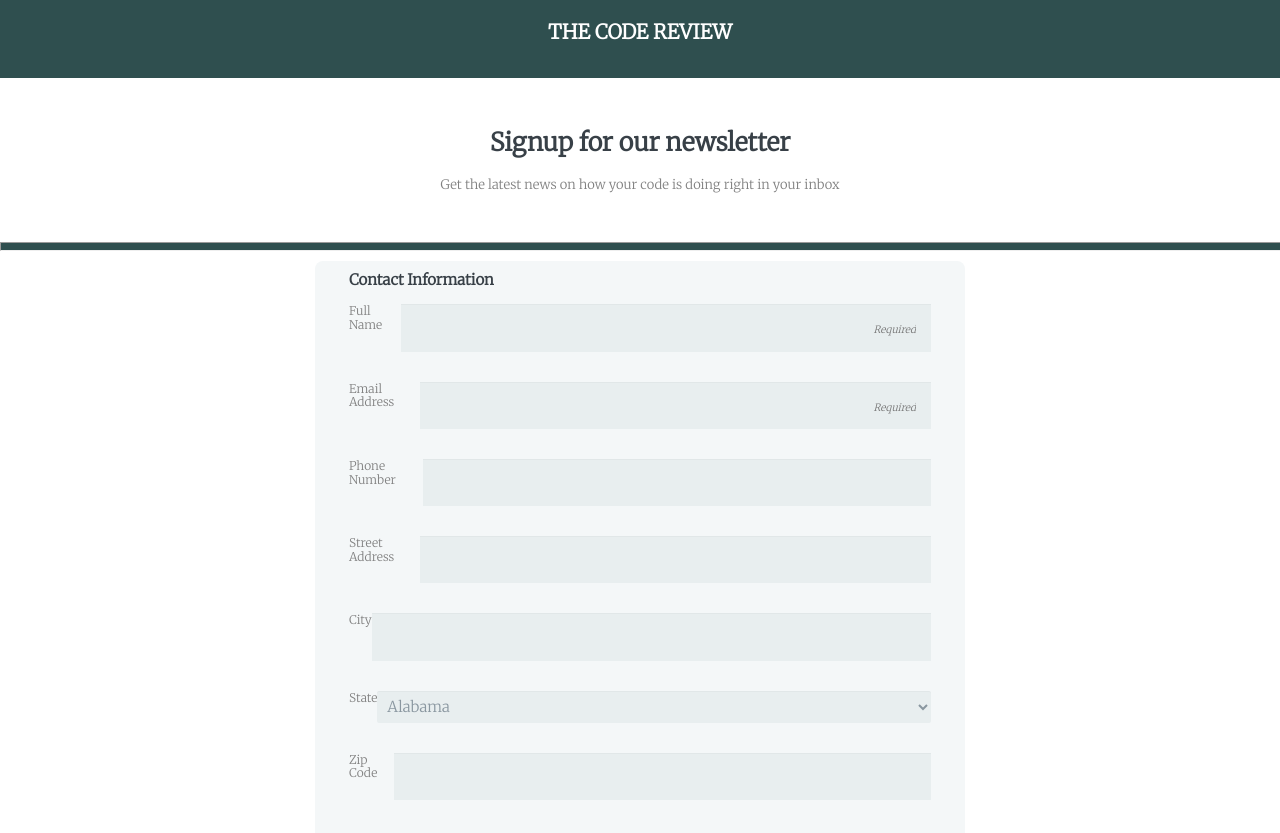
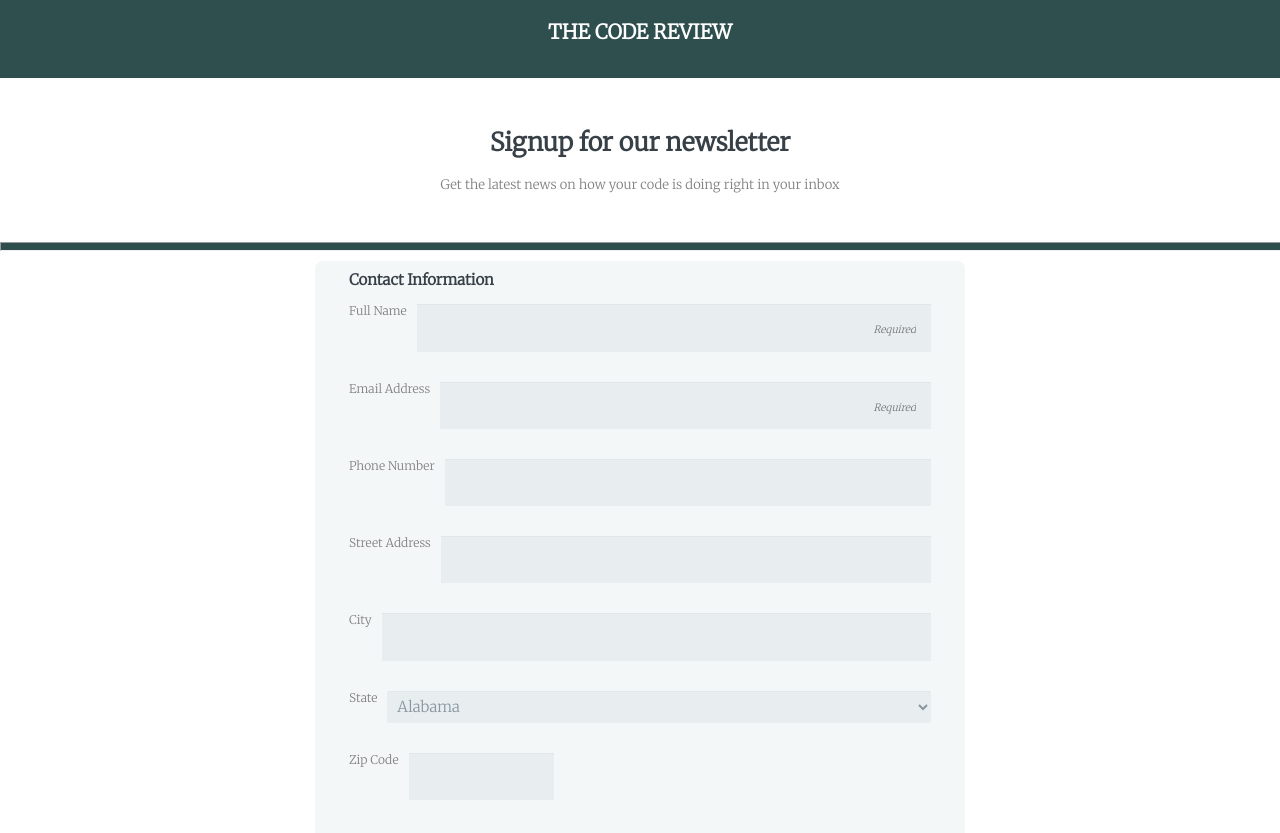
Before and after one commit to IsraelImmanuel/Online-Registration-Form, a plain HTML site: page index.html in a window 1280 px wide. Shown: the top 833 px of the page. Drawn offline with nearby package versions, Linux system fonts and the light colour scheme.

Commit message:
Add files via upload

```diff
--- a/index.html
+++ b/index.html
@@ -35,7 +35,7 @@
           </div>
           <div class="form-box">
             <label for="phone">Phone Number</label>
-            <input type="number" id="phone" name="user_phone">
+            <input type="tel" id="phone" name="user_phone">
           </div>
           <div class="form-box">
             <label for="street">Street Address</label>
@@ -57,7 +57,7 @@
           </div>
           <div class="form-box">
             <label for="zip">Zip Code</label>
-            <input type="number" id="zip" name="user_zip" >
+            <input type="text" id="zip" name="user_zip" >
           </div>
          </fieldset>
          <hr>
@@ -71,8 +71,8 @@
      <p>Newsletter Format</p>
     <input type="radio" id="html" value="html" name="user_text"><label class="light" for="html">HTML</label><br>
     <input type="radio" id="plain-text" value="plain-text" name="user_text"><label class="light" for="plain-text">Plain Text</label><br>
-  <p>Other topics you would like to hear about</p>
   <div>
+      <label for="msg">Other topics you would like to hear about</label>
     <textarea id="msg" name="user_message"></textarea>
     <button  class="button" type="submit">Sign Up</button>
     <p class="copyright">Copyright The Code Review</p>
--- a/styles.css
+++ b/styles.css
@@ -100,7 +100,7 @@ h1 {
 }
 input[type="text"],
 input[type="email"],
-input[type="number"],
+input[type="tel"],
 input[type="zip"],
 input[type="text"],
 input[type="number"],
@@ -223,6 +223,9 @@ hr {
   height: 1px;
 }
 
+input[id="zip"] {
+  width: 50%;
+}
 
 @media (min-width: 768px) {
 
@@ -234,6 +237,16 @@ hr {
     display: inline-block;
 
 }
+
+input[id="zip"] {
+  width: 25%;
+}
+
+label {
+  margin-right: 10px;
+    white-space: nowrap;
+}
+
 }
 @media (min-width: 1024px) {
 
@@ -265,4 +278,15 @@ h1 {
  h2 {
    font-size: 25px;
  }
+
+ input[id="zip"] {
+   width: 25%;
+
+ }
+label {
+  margin-right: 10px;
+    white-space: nowrap;
 }
+
+
+}
```
